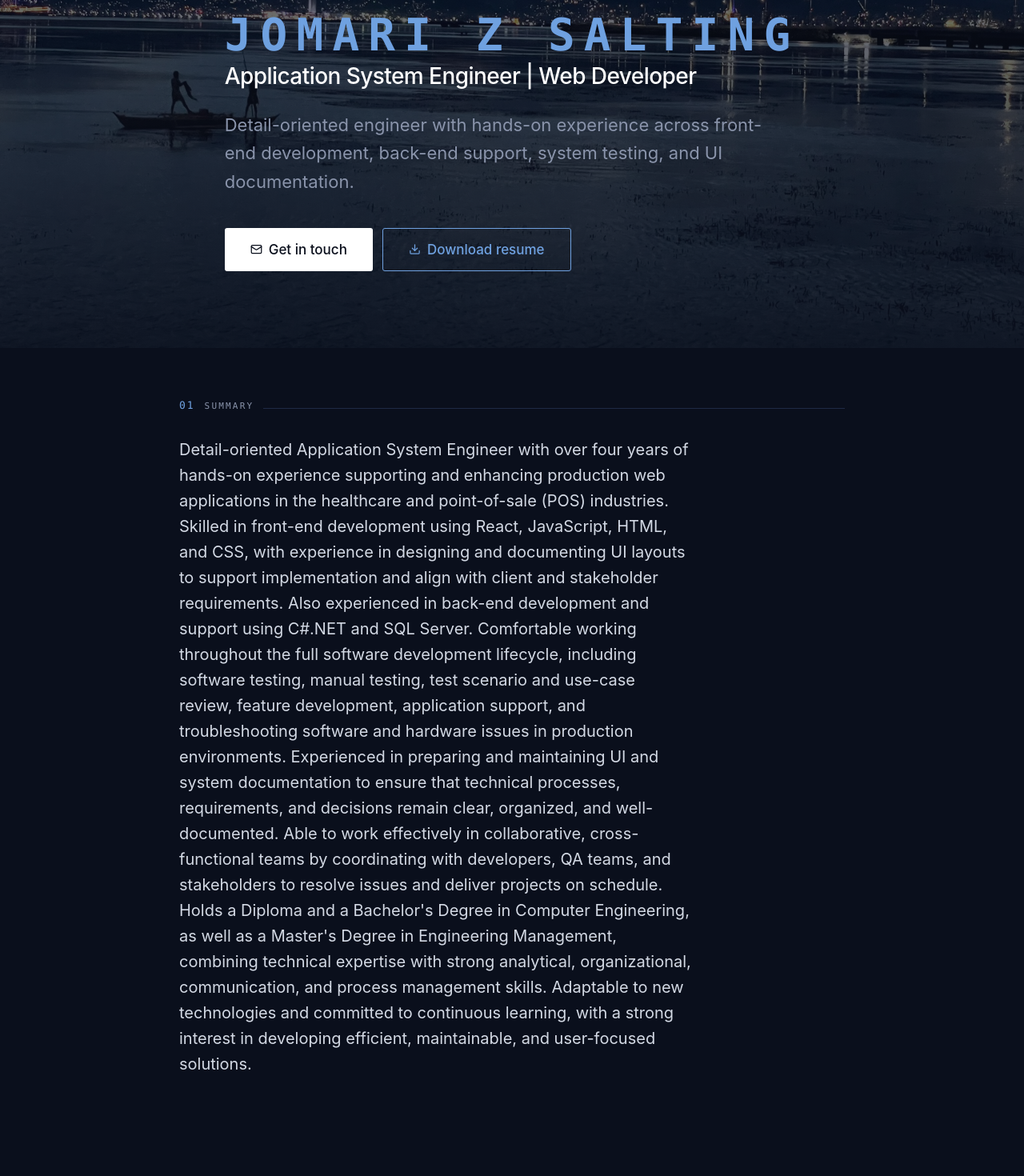
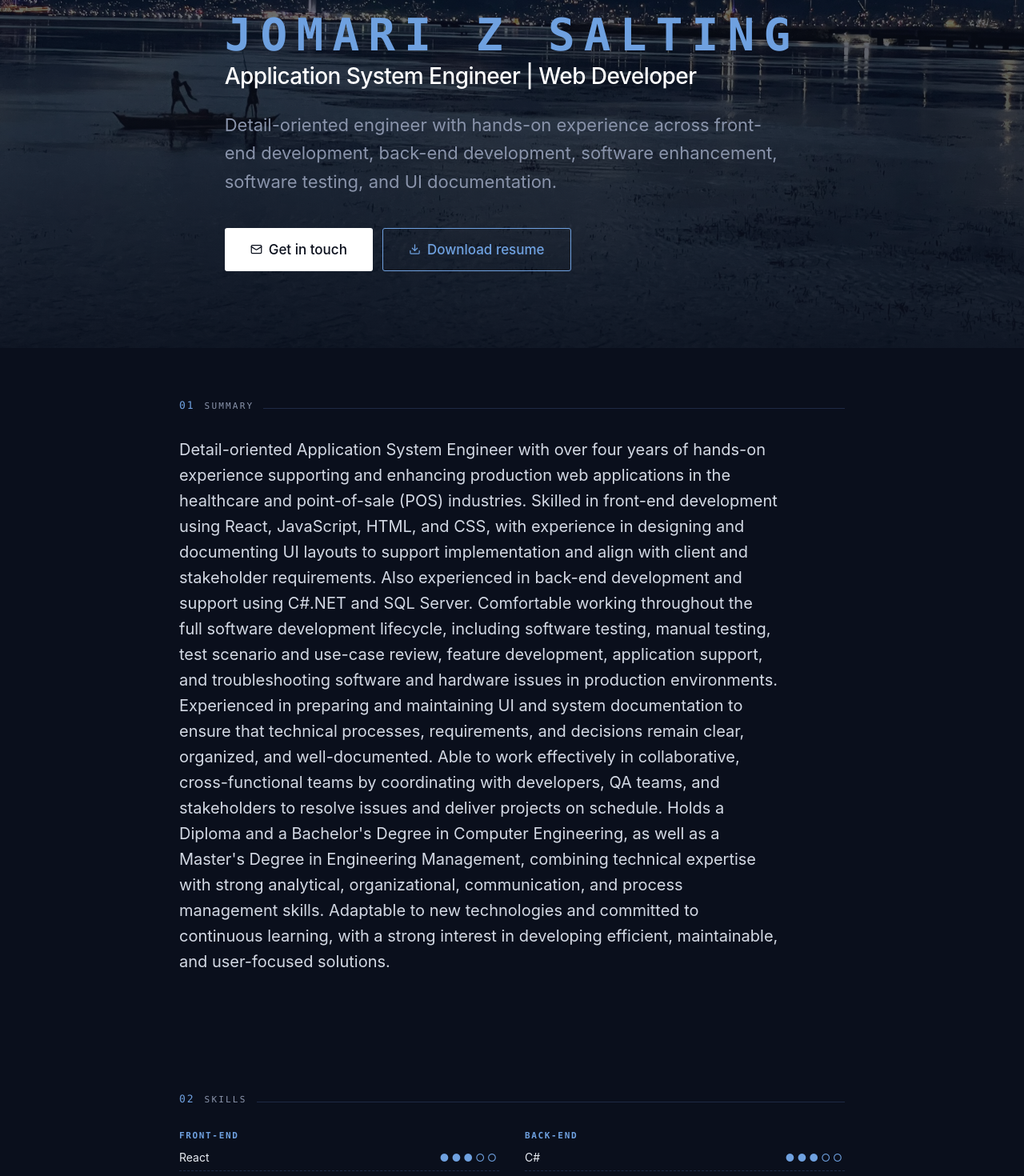
Before and after one commit to OmarJomar/portfolio_project, a React (Vite) app: page / in a window 1280 px wide. Shown: the part 480-1950 px from the top of the page at 80% size. Built offline with nearby package versions, Linux system fonts and the light colour scheme.

Commit message:
New Update

```diff
--- a/src/components/Sections.jsx
+++ b/src/components/Sections.jsx
@@ -1,5 +1,5 @@
 import React from "react";
-import { Mail, Phone, Github, Linkedin, ArrowUpRight } from "lucide-react";
+import { Mail, Phone, Github, Linkedin, Facebook, Instagram, ArrowUpRight } from "lucide-react";
 import SectionLabel from "./SectionLabel.jsx";
 import {
   profile,
@@ -150,14 +150,22 @@ export function Contact() {
         <Phone size={16} className="accent" />
         {profile.phone}
       </a>
-        <div className="contact-row muted">
+      <a href={profile.github} target="_blank" rel="noopener noreferrer" className="contact-row">
         <Github size={16} className="accent" />
         {profile.github}
-        </div>
-        <div className="contact-row muted">
+      </a>
+      <a href={profile.linkedin} target="_blank" rel="noopener noreferrer" className="contact-row">
         <Linkedin size={16} className="accent" />
         {profile.linkedin}
-        </div>
+      </a>
+      <a href={profile.facebook} target="_blank" rel="noopener noreferrer" className="contact-row">
+        <Facebook size={16} className="accent" />
+        {profile.facebook}
+      </a>
+      <a href={profile.instagram} target="_blank" rel="noopener noreferrer" className="contact-row">
+        <Instagram size={16} className="accent" />
+        {profile.instagram}
+      </a>
     </div>
   </section>
   );
--- a/src/data.js
+++ b/src/data.js
@@ -9,13 +9,15 @@ export const profile = {
   shortName: "J. SALTING",
   role: "Application System Engineer | Web Developer",
   pitch:
-    "Detail-oriented engineer with hands-on experience across front-end development, back-end support, system testing, and UI documentation.",
+    "Detail-oriented engineer with hands-on experience across front-end development, back-end development, software enhancement, software testing, and UI documentation.",
   email: "jomsalting@gmail.com",
   phone: "0976 016 5869",
   phoneHref: "+639760165869",
   location: "Malabanban Sur, Candelaria, Quezon",
-  github: "https://github.com/OmarJomar", // TODO: add your real GitHub link
-  linkedin: "https://www.linkedin.com/in/jomari-salting-b1ba14273", // TODO: add your real LinkedIn link
+  github: "https://github.com/OmarJomar",
+  linkedin: "https://www.linkedin.com/in/jomari-salting-b1ba14273",
+  facebook: "https://www.facebook.com/O.Salting/",
+  instagram: "https://www.instagram.com/jomari.omar/",
   resumeFile: "resume.pdf",
 };
 
--- a/src/index.css
+++ b/src/index.css
@@ -354,7 +354,7 @@ button {
 .summary-text {
   font-size: 20px;
   line-height: 1.6;
-  max-width: 640px;
+  max-width: min(90%, 1000px);
   color: #d3d9e4;
 }
 
@@ -608,6 +608,10 @@ button {
   font-size: 14px;
 }
 
+.contact-row:hover {
+  color: var(--accent);
+}
+
 /* ---------------------------------------------------------
    FOOTER
 --------------------------------------------------------- */
```
Lines whose indentation alone changed are shown as unchanged.
